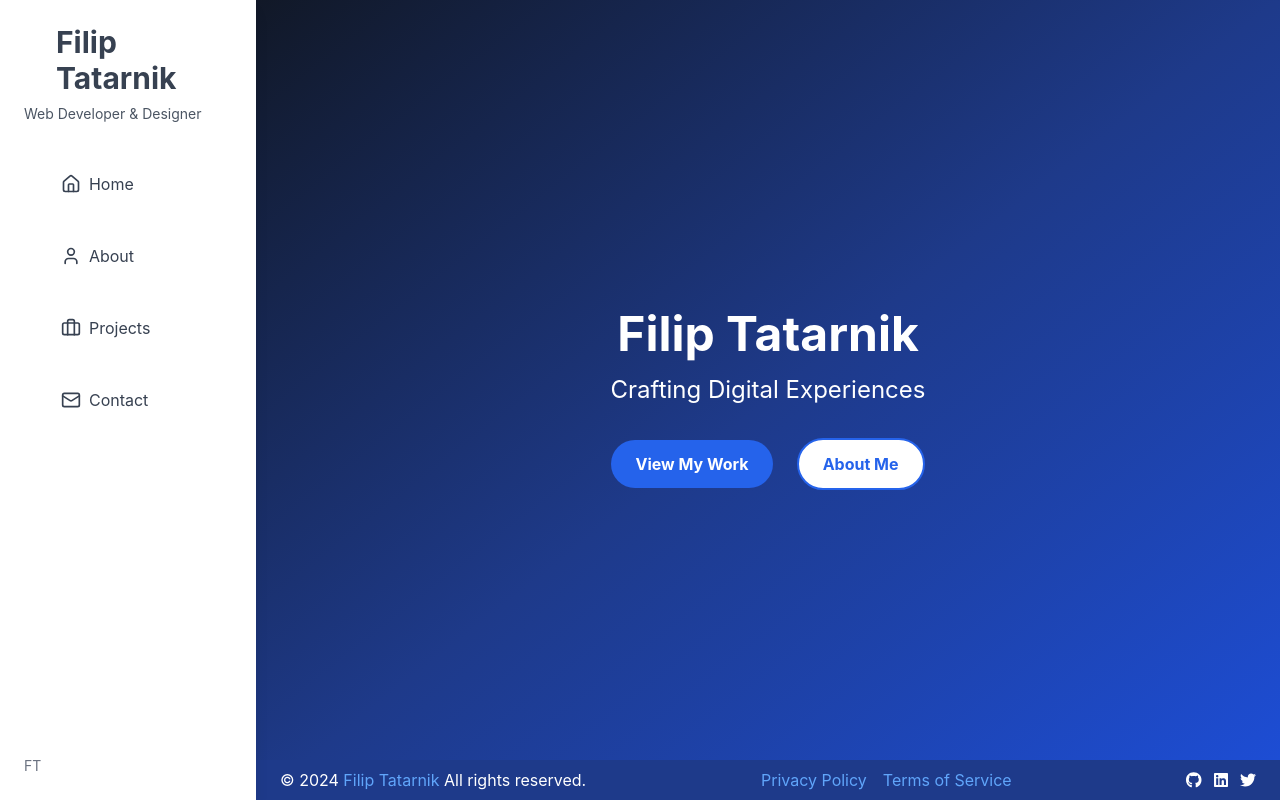
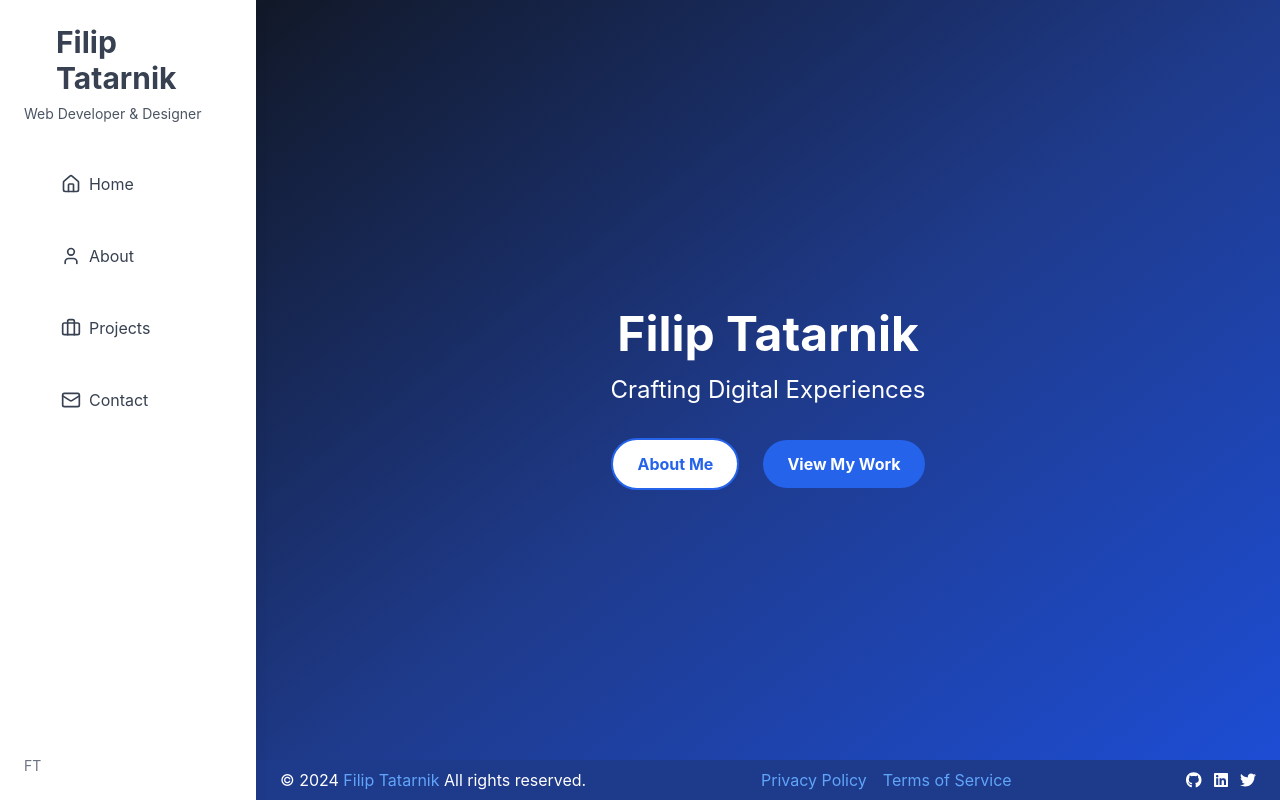
Before and after one commit to FilTatarnik/2024-portfolio, a React (Create React App) app: page / in a window 1280 px wide. Shown: the top 800 px of the page. Built offline with nearby package versions, Linux system fonts and the light colour scheme.

Commit message:
flipped the about me and view my work buttons

```diff
--- a/src/components/LandingPage.js
+++ b/src/components/LandingPage.js
@@ -7,14 +7,14 @@ const LandingPage = () => (
       <h1 className="text-4xl md:text-5xl font-bold mb-4 animate-fade-in-down">Filip Tatarnik</h1>
       <p className="text-xl md:text-2xl mb-8 animate-fade-in-up">Crafting Digital Experiences</p>
       <div className="flex flex-col sm:flex-row justify-center items-center space-y-4 sm:space-y-0 sm:space-x-6 mt-8">
+  <Link to="about" smooth={true} duration={500}>
+    <button className="bg-white hover:bg-gray-100 text-blue-600 font-bold py-3 px-6 rounded-full transition-colors duration-300 border-2 border-blue-600 transform hover:scale-105">
+      About Me
+    </button>
+  </Link>
   <Link to="projects" smooth={true} duration={500}>
     <button className="bg-blue-600 hover:bg-blue-700 text-white font-bold py-3 px-6 rounded-full transition-colors duration-300 transform hover:scale-105">
       View My Work
-    </button>
-  </Link>
-  <Link to="about" smooth={true} duration={500}>
-    <button className="bg-white hover:bg-gray-100 text-blue-600 font-bold py-3 px-6 rounded-full transition-colors duration-300 border-2 border-blue-600 transform hover:scale-105">
-      About Me
     </button>
   </Link>
 </div>
```
